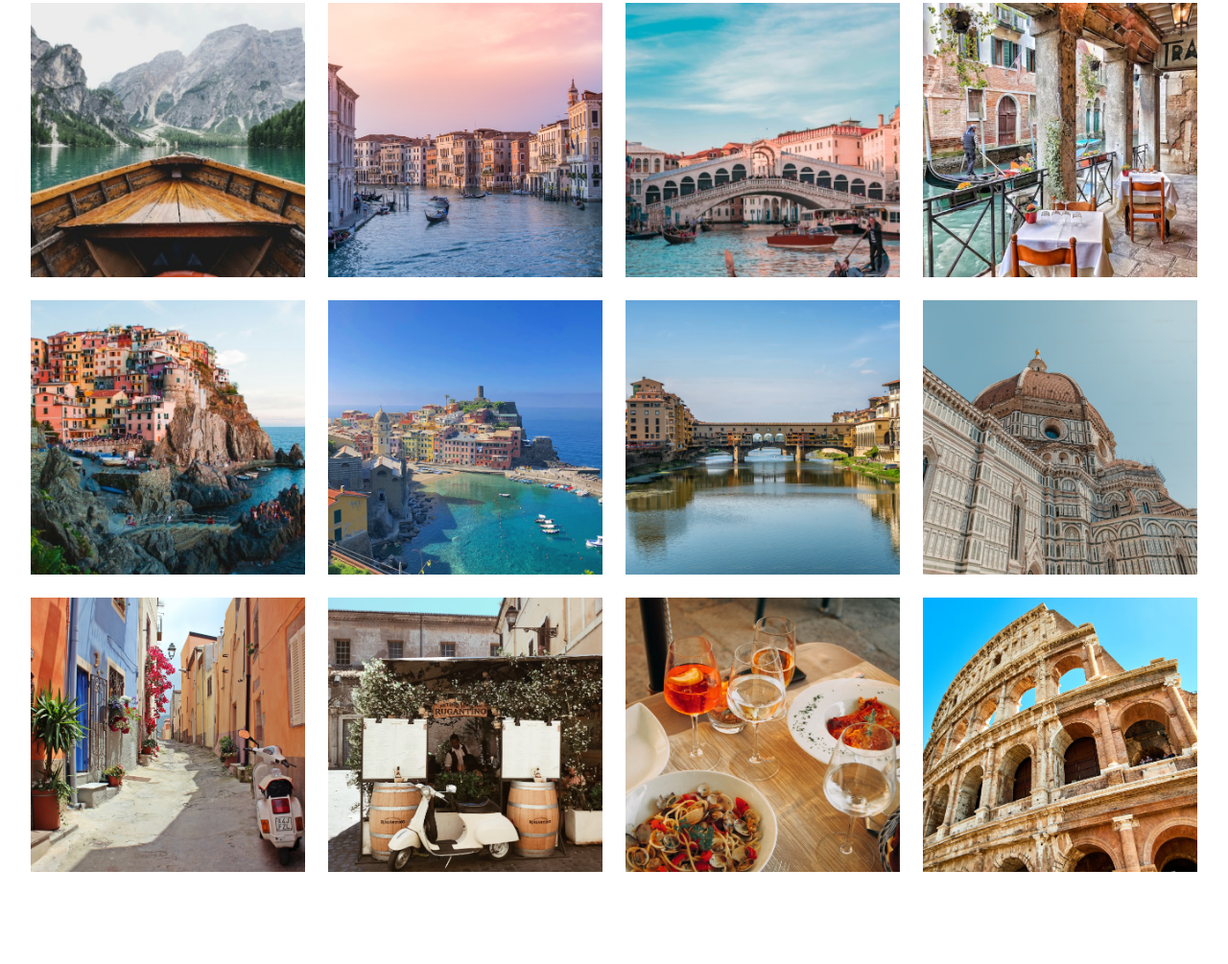
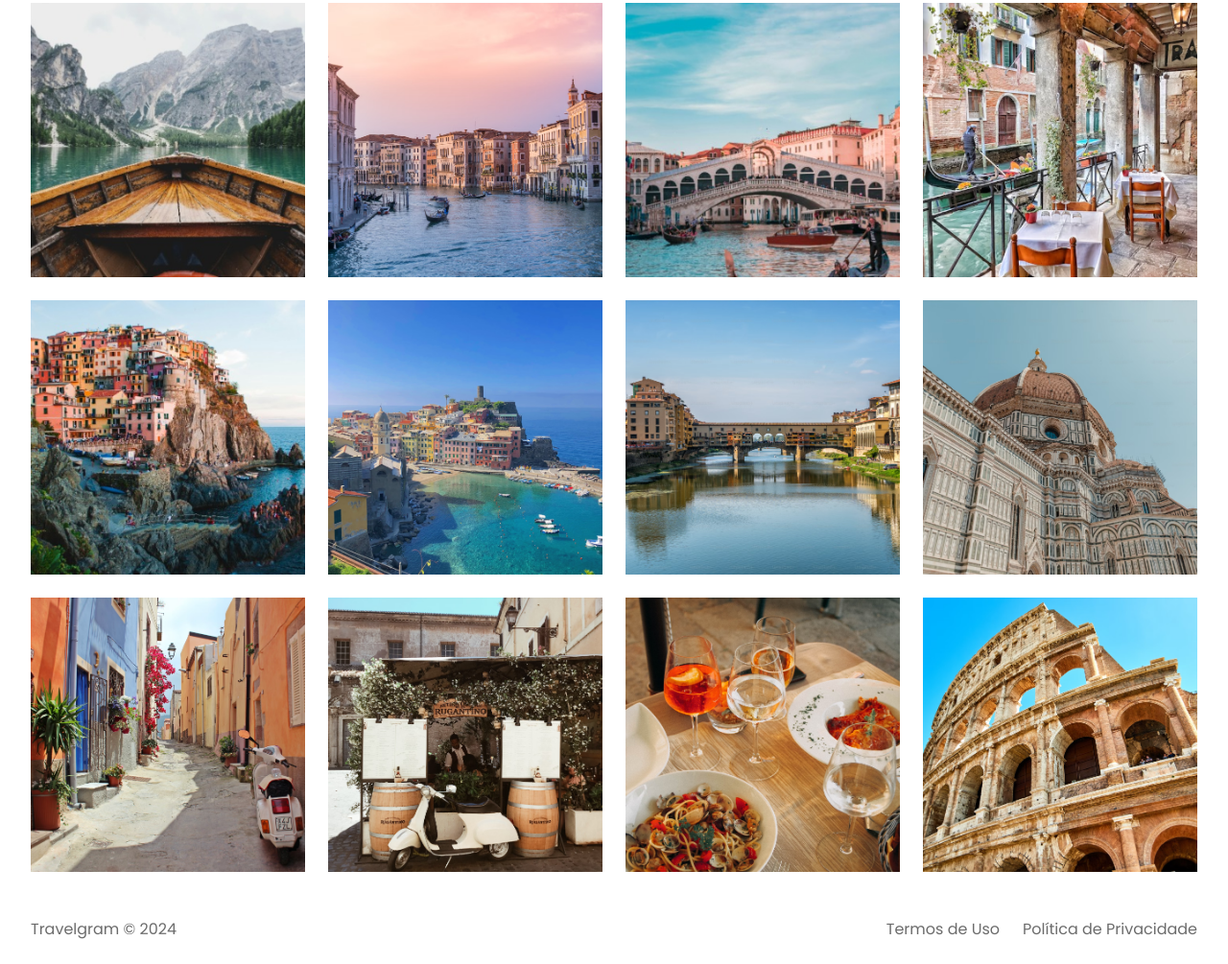
Before and after one commit to diegocoelho-svg/travelgram-project, a plain HTML site: page index.html in a window 1280 px wide. Shown: the part 364-1369 px from the top of the page at 96% size. Before the commit the page ends 1297 px from the top, so only its background shows below. Drawn offline with Linux system fonts and the light colour scheme.

Commit message:
add footer

```diff
--- a/index.html
+++ b/index.html
@@ -78,5 +78,18 @@
         <img src="assets/images/Image 12.png" alt="...">
     </main>
 
+  <footer class="container">
+    <SPAN>
+      Travelgram &copy; 2024
+    </SPAN>
+
+    <span>
+      Termos de Uso
+    </span>
+
+    <span>Política de Privacidade</span>
+
+  </footer>
+
 </body>
 </html>
--- /dev/null
+++ b/styles/footer.css
@@ -0,0 +1,9 @@
+footer {
+  display: flex;
+  gap: 24px;
+  padding-block: 24px;
+}
+
+footer span:nth-child(1) {
+  margin-right: auto;
+}
--- a/styles/index.css
+++ b/styles/index.css
@@ -2,3 +2,4 @@
 @import url(nav.css);
 @import url(header.css);
 @import url(main.css);
+@import url(footer.css);
```
